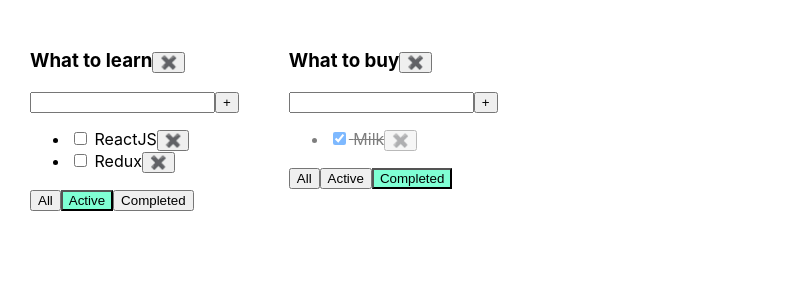
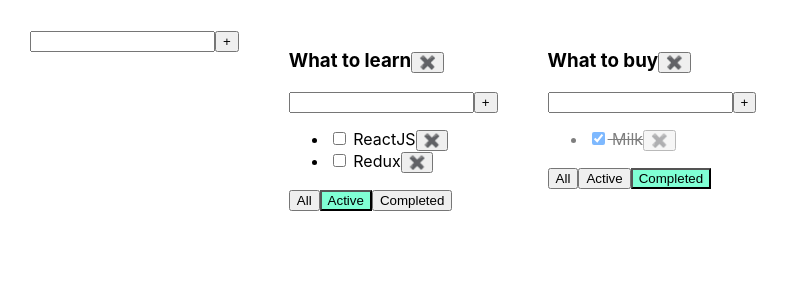
Before and after one commit to mrvan115/todolist, a React (Create React App) app: page / in a window 1280 px wide. Shown: the top 300 px of the page, without its empty margins (0-789 px from the left). Built offline with nearby package versions, Linux system fonts and the light colour scheme.

Commit message:
adding a universal input component AddItemForm

```diff
--- a/src/App.tsx
+++ b/src/App.tsx
@@ -2,11 +2,16 @@ import React, { useState } from 'react'
 import './App.css'
 import { FilterValuesType, TaskType, Todolist } from './components/Todolist'
 import { v1 } from 'uuid'
+import { AddItemForm } from './components/AddItemForm'
 
 type TodolistType = {
 	id: string
 	title: string
 	filter: FilterValuesType
+}
+
+type TasksStateType = {
+	[key: string]: TaskType[]
 }
 
 function App() {
@@ -18,7 +23,7 @@ function App() {
 		{ id: todolistId2, title: 'What to buy', filter: 'completed' }
 	])
 
-	const [tasksObj, setTasksObj] = useState({
+	const [tasksObj, setTasksObj] = useState<TasksStateType>({
 		[todolistId1]: [
 			{ id: v1(), title: 'HTML&CSS', isDone: true },
 			{ id: v1(), title: 'JS', isDone: true },
@@ -74,8 +79,19 @@ function App() {
 		setTasksObj({ ...tasksObj })
 	}
 
+	const addTodolistHandler = (title: string) => {
+		let todolist: TodolistType = {
+			id: v1(),
+			title: title,
+			filter: 'all'
+		}
+		setTodolists([todolist, ...todolists])
+		setTasksObj({ ...tasksObj, [todolist.id]: [] })
+	}
+
 	return (
 		<div className='App'>
+			<AddItemForm addItem={addTodolistHandler} />
 			{todolists.map((tl) => {
 				let tasksForTodolist = tasksObj[tl.id]
 				if (tl.filter === 'completed') {
--- /dev/null
+++ b/src/components/AddItemForm.tsx
@@ -0,0 +1,48 @@
+import { ChangeEvent, FC, KeyboardEvent, useState } from 'react'
+
+type AddItemFormPropsType = {
+	addItem: (title: string) => void
+}
+
+export const AddItemForm: FC<AddItemFormPropsType> = (props) => {
+	const [newTaskTitle, setNewTaskTitle] = useState('')
+	const [error, setError] = useState<string | null>(null)
+
+	const onChangeHandler = (e: ChangeEvent<HTMLInputElement>) => {
+		setNewTaskTitle(e.currentTarget.value)
+		setError(null)
+	}
+
+	const onKeyDownHandler = (e: KeyboardEvent<HTMLInputElement>) => {
+		if (e.ctrlKey && e.key === 'Enter') {
+			if (newTaskTitle.trim() !== '') {
+				props.addItem(newTaskTitle)
+				setNewTaskTitle('')
+			} else {
+				setError('Title is required')
+			}
+		}
+	}
+
+	const addTaskHandler = () => {
+		if (newTaskTitle.trim() !== '') {
+			props.addItem(newTaskTitle)
+			setNewTaskTitle('')
+		} else {
+			setError('Title is required')
+		}
+	}
+
+	return (
+		<div>
+			<input
+				value={newTaskTitle}
+				onChange={onChangeHandler}
+				onKeyDown={onKeyDownHandler}
+				className={error ? 'error' : ''}
+			/>
+			<button onClick={addTaskHandler}>+</button>
+			{error && <div className='error-message'>{error}</div>}
+		</div>
+	)
+}
--- a/src/components/Todolist.tsx
+++ b/src/components/Todolist.tsx
@@ -1,6 +1,5 @@
 import React, { ChangeEvent, KeyboardEvent, FC, useState } from 'react'
-import { Simulate } from 'react-dom/test-utils'
-import error = Simulate.error
+import { AddItemForm } from './AddItemForm'
 
 export type TaskType = {
 	id: string
@@ -21,34 +20,6 @@ type PropsType = {
 }
 
 export const Todolist: FC<PropsType> = (props) => {
-	const [newTaskTitle, setNewTaskTitle] = useState('')
-	const [error, setError] = useState<string | null>(null)
-
-	const onChangeHandler = (e: ChangeEvent<HTMLInputElement>) => {
-		setNewTaskTitle(e.currentTarget.value)
-		setError(null)
-	}
-
-	const onKeyDownHandler = (e: KeyboardEvent<HTMLInputElement>) => {
-		if (e.ctrlKey && e.key === 'Enter') {
-			if (newTaskTitle.trim() !== '') {
-				props.addTask(newTaskTitle, props.id)
-				setNewTaskTitle('')
-			} else {
-				setError('Title is required')
-			}
-		}
-	}
-
-	const addTaskHandler = () => {
-		if (newTaskTitle.trim() !== '') {
-			props.addTask(newTaskTitle, props.id)
-			setNewTaskTitle('')
-		} else {
-			setError('Title is required')
-		}
-	}
-
 	const onAllClickHandler = () => props.changeFilter('all', props.id)
 	const onActiveClickHandler = () => props.changeFilter('active', props.id)
 	const onCompletedClickHandler = () =>
@@ -58,22 +29,17 @@ export const Todolist: FC<PropsType> = (props) => {
 		props.removeTodolist(props.id)
 	}
 
+	const addTaskHandler = (title: string) => {
+		props.addTask(title, props.id)
+	}
+
 	return (
 		<div>
 			<h3>
 				{props.title}
 				<button onClick={removeTodolist}>✖️</button>
 			</h3>
-			<div>
-				<input
-					value={newTaskTitle}
-					onChange={onChangeHandler}
-					onKeyDown={onKeyDownHandler}
-					className={error ? 'error' : ''}
-				/>
-				<button onClick={addTaskHandler}>+</button>
-				{error && <div className='error-message'>{error}</div>}
-			</div>
+			<AddItemForm addItem={addTaskHandler} />
 			<ul>
 				{props.tasks.map((t) => {
 					const onRemoveHandler = () => props.removeTask(t.id, props.id)
```
